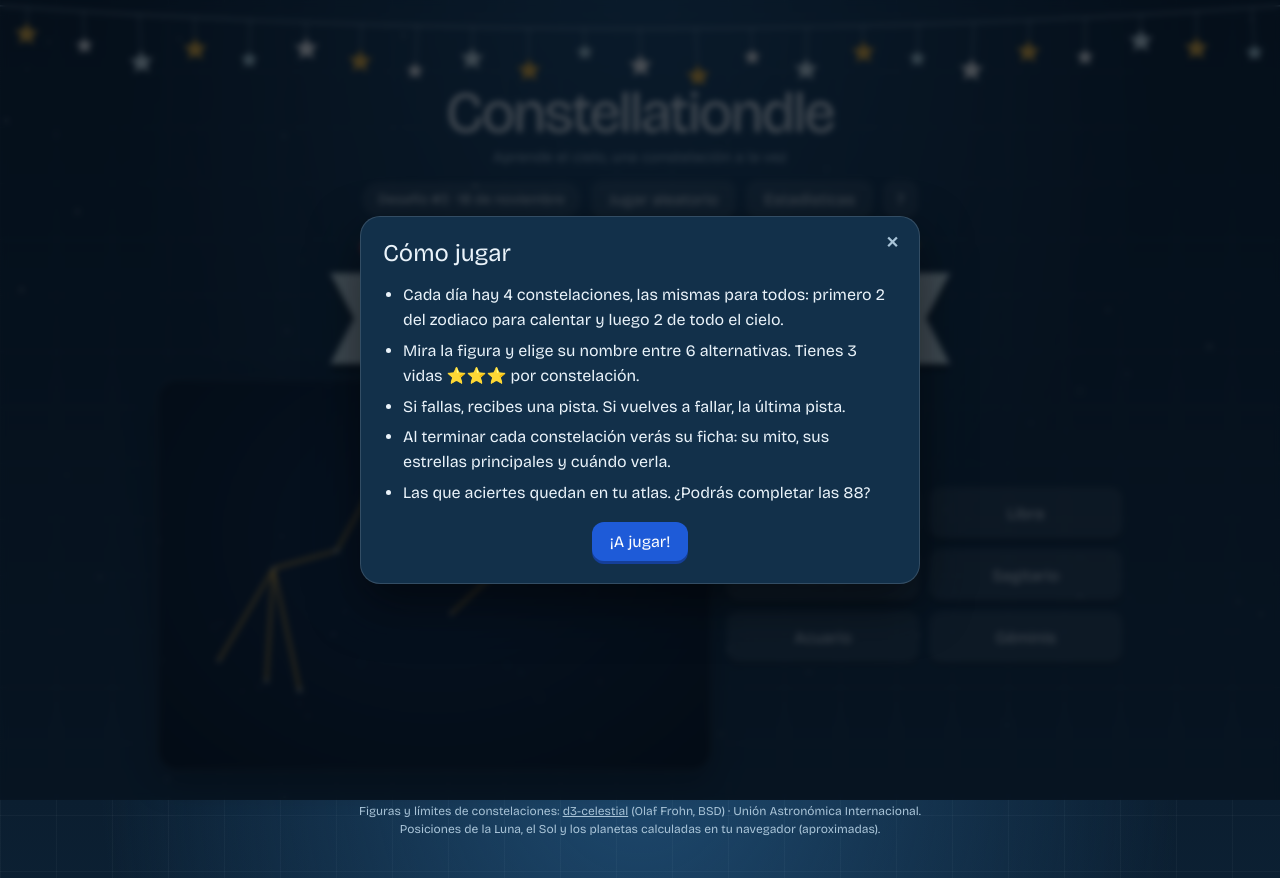
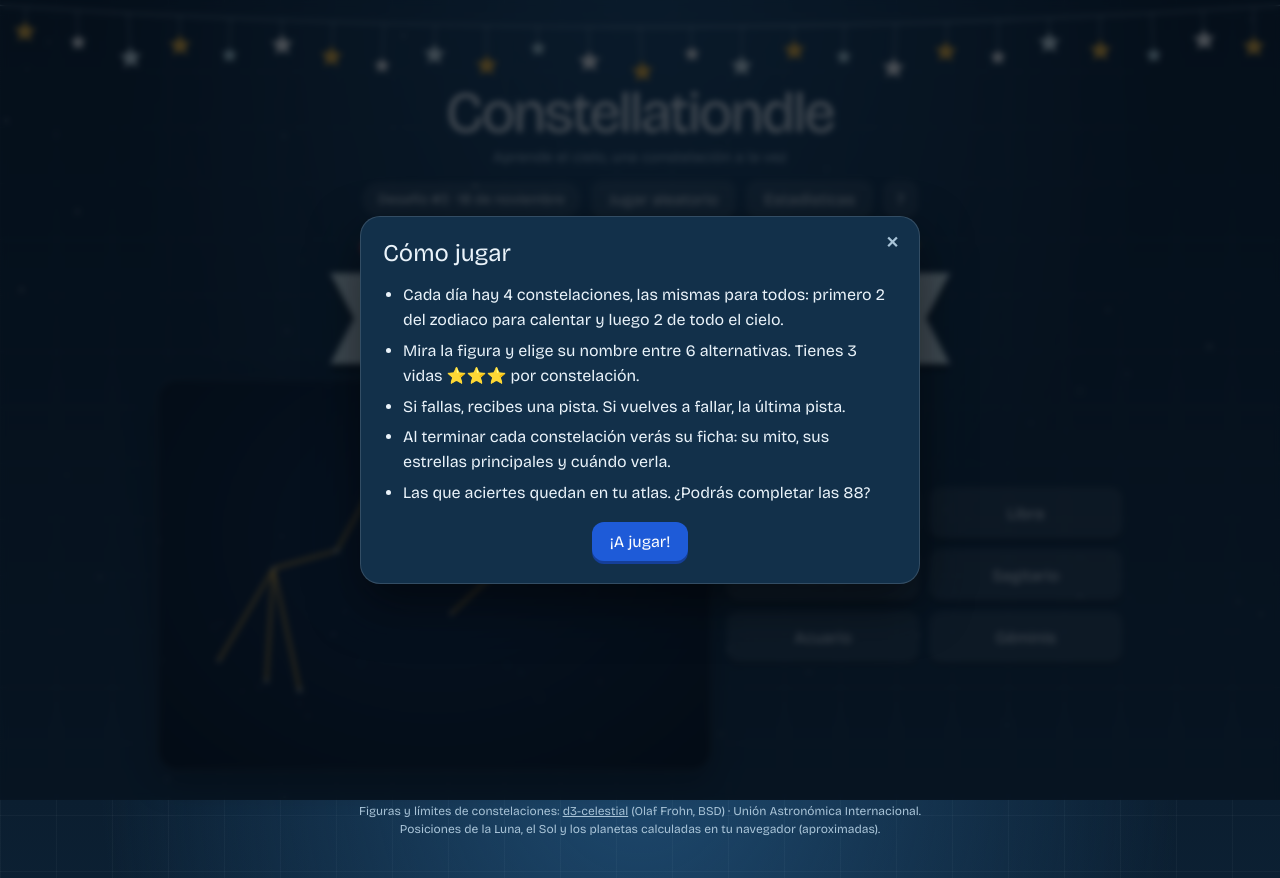
Before and after one commit to John2671/constellationdle, a plain HTML site: page index.html in a window 1280 px wide. Drawn offline with nearby package versions, Linux system fonts and the light colour scheme.

Commit message:
Guirnalda sin estrellas cortadas en pantallas anchas

```diff
--- a/index.html
+++ b/index.html
@@ -1063,12 +1063,19 @@ function starPath(cx, cy, R, r){
   }
   return d + "Z";
 }
+// La guirnalda se arma según el ancho real (en unidades de 84 de alto): estrellas siempre del mismo tamaño, sin recortes
+let garlandW = 0;
 function buildGarland(){
+  const el = $("garland"), H = el.clientHeight || 84;
+  const W = Math.round((el.clientWidth || innerWidth) * 84 / H);
+  if(W === garlandW) return;
+  garlandW = W;
+  el.setAttribute("viewBox", `0 0 ${W} 84`);
   const colors = ["#F5B83D","#FFFFFF","#D9EEF6","#F5B83D","#BFE2EE","#FFFFFF"];
-  let svg = `<path d="M-20 4 Q600 50 1220 4" fill="none" stroke="#A9C4D8" stroke-opacity=".7" stroke-width="1.4" stroke-linecap="round"/>`;
-  const n = 23;
+  let svg = `<path d="M-20 4 Q${W/2} 50 ${W+20} 4" fill="none" stroke="#A9C4D8" stroke-opacity=".7" stroke-width="1.4" stroke-linecap="round"/>`;
+  const n = Math.max(6, Math.round((W - 52) / 52) + 1);
   for(let i=0;i<n;i++){
-    const x = 26 + i*(1148/(n-1)), t = (x+20)/1240;
+    const x = 26 + i*((W-52)/(n-1)), t = (x+20)/(W+40);
     const y = (1-t)*(1-t)*4 + 2*(1-t)*t*50 + t*t*4;  // sobre la curva
     const len = 14 + ((i*7) % 5)*5, R = i % 3 === 1 ? 9 : 12;
     svg += `<g class="sw" style="animation-duration:${(3.6 + (i%5)*0.35).toFixed(2)}s;animation-delay:${((i*0.43) % 4.5).toFixed(2)}s">`
@@ -1122,6 +1129,7 @@ $("shareBtn").onclick = async () => {
 };
 
 buildGarland();
+let garlandTimer; addEventListener("resize", () => { clearTimeout(garlandTimer); garlandTimer = setTimeout(buildGarland, 150); });
 buildTwinkles();
 state = loadDaily();
 render();
```
